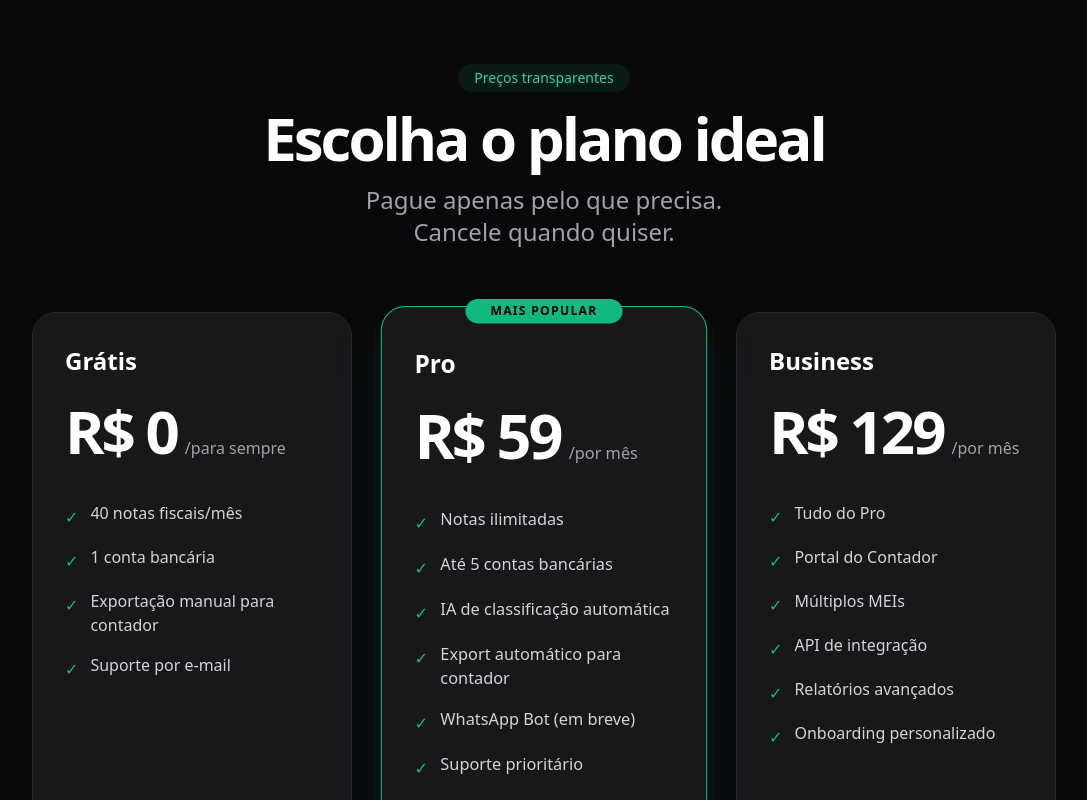
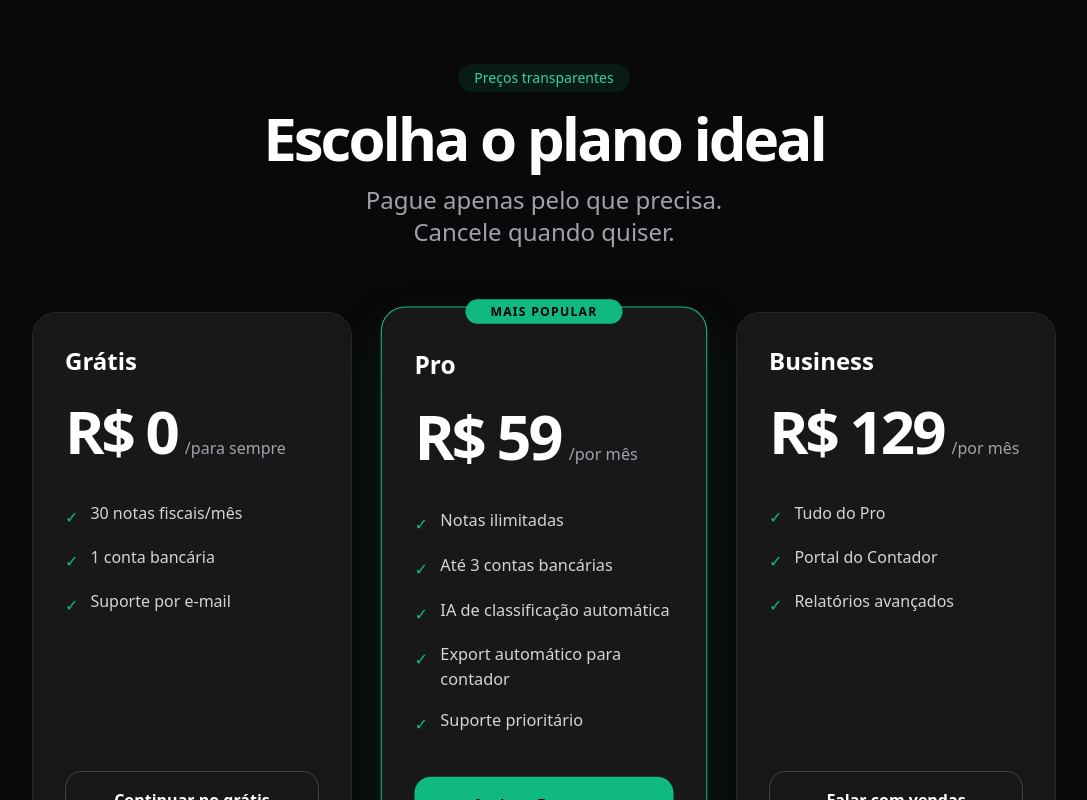
Before and after one commit to matheuspiculi/notafacil-mei, a Next.js app: page /pricing in a window 1280 px wide. Shown: the top 800 px of the page, without its empty margins (96-1183 px from the left). Built offline with nearby package versions, Linux system fonts and the light colour scheme.

Commit message:
Atualizar seção de planos com as funcionalidades exatas solicitadas (Grátis 30 notas, Pro até 3 contas, Business simplificado)

```diff
--- a/app/pricing/page.tsx
+++ b/app/pricing/page.tsx
@@ -7,9 +7,8 @@ export default function PricingPage() {
       price: '0',
       period: 'para sempre',
       features: [
-        '40 notas fiscais/mês',
+        '30 notas fiscais/mês',
         '1 conta bancária',
-        'Exportação manual para contador',
         'Suporte por e-mail'
       ],
       cta: 'Continuar no grátis',
@@ -21,10 +20,9 @@ export default function PricingPage() {
       period: 'por mês',
       features: [
         'Notas ilimitadas',
-        'Até 5 contas bancárias',
+        'Até 3 contas bancárias',
         'IA de classificação automática',
         'Export automático para contador',
-        'WhatsApp Bot (em breve)',
         'Suporte prioritário'
       ],
       cta: 'Assinar Pro agora',
@@ -37,10 +35,7 @@ export default function PricingPage() {
       features: [
         'Tudo do Pro',
         'Portal do Contador',
-        'Múltiplos MEIs',
-        'API de integração',
-        'Relatórios avançados',
-        'Onboarding personalizado'
+        'Relatórios avançados'
       ],
       cta: 'Falar com vendas',
       popular: false
```
